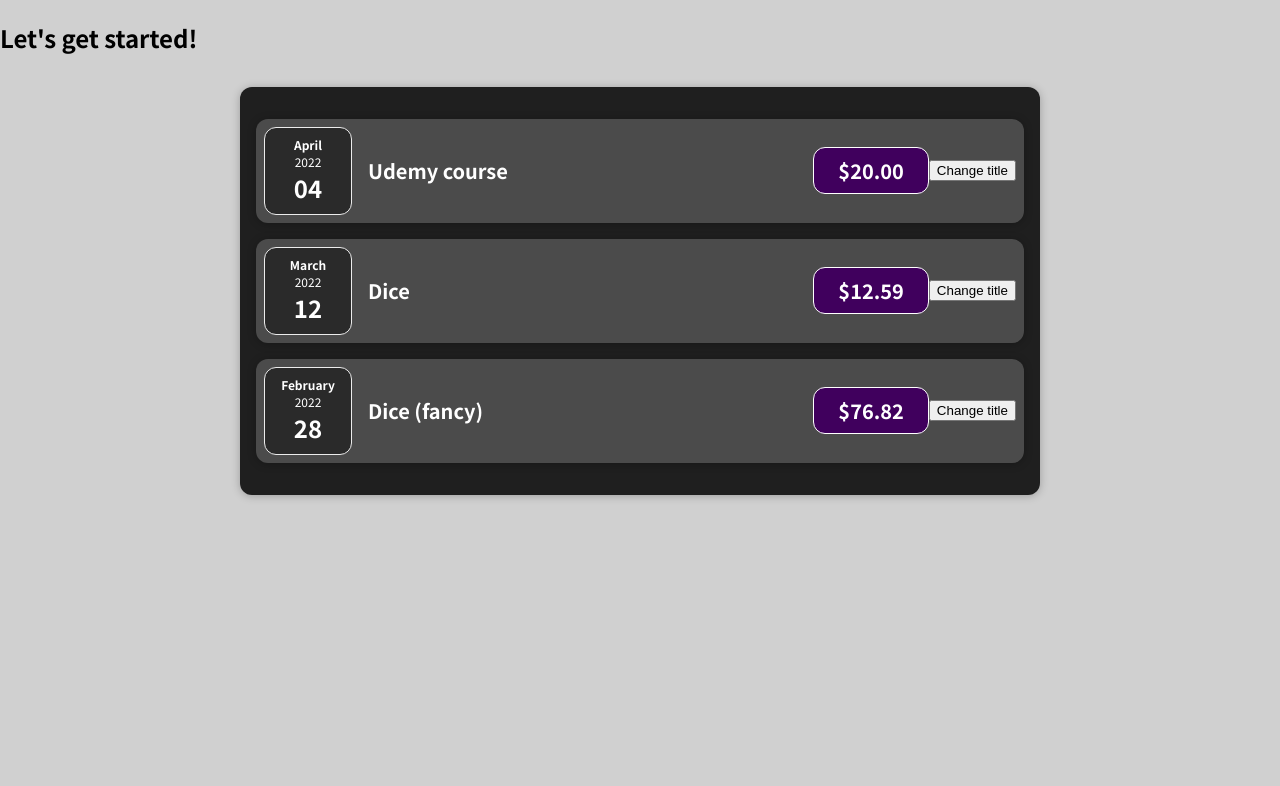
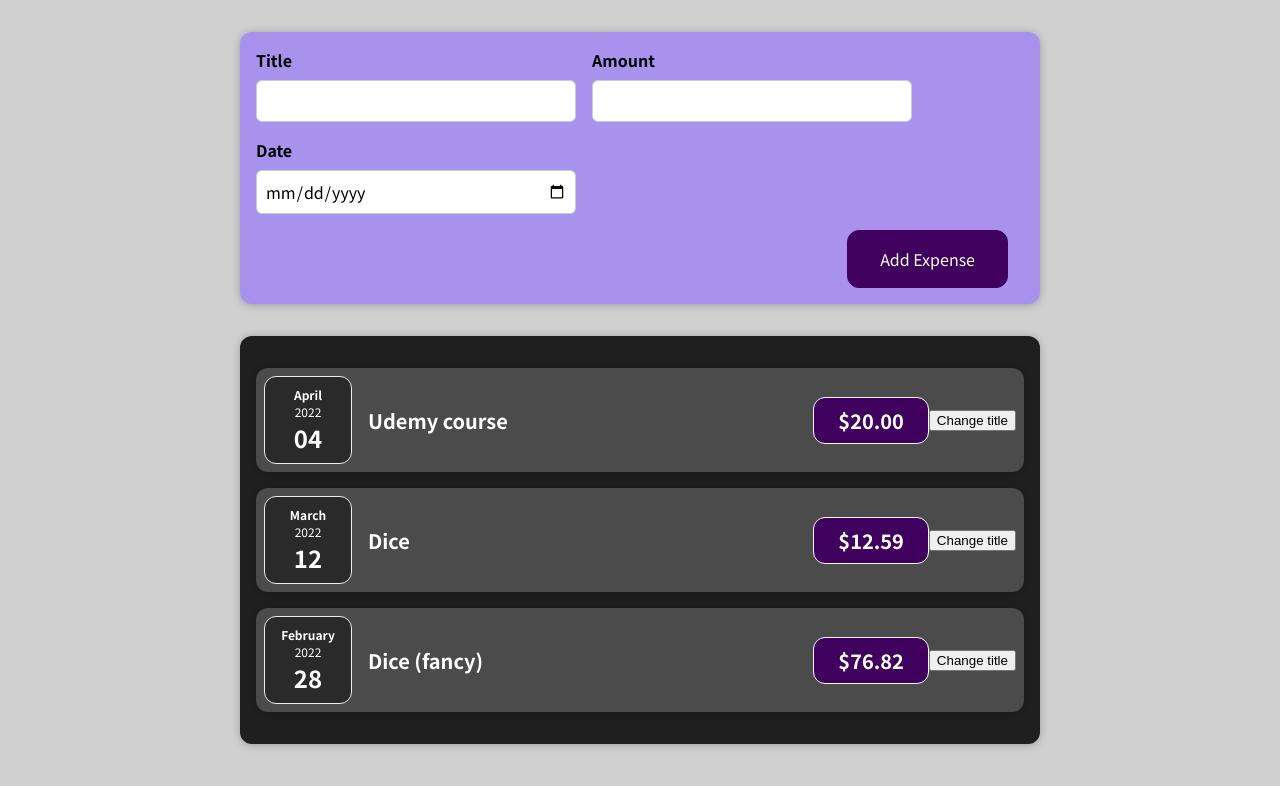
Before and after one commit to marina-cerame/react-complete-guide, a React (Create React App) app in the folder 01-starting-setup/: page / in a window 1280 px wide. Shown: the top 786 px of the page. Built offline with nearby package versions, Linux system fonts and the light colour scheme.

Commit message:
[52] Add form inputs
* Adds NewExpense component to house inputs
* Adds ExpenseForm component to manage inputs

```diff
--- a/01-starting-setup/src/App.js
+++ b/01-starting-setup/src/App.js
@@ -1,4 +1,5 @@
 import Expenses from './components/Expenses/Expenses';
+import NewExpense from './components/NewExpense/NewExpense';
 
 const App = () => {
   const expenses = [
@@ -9,7 +10,7 @@
 
   return (
     <div>
-      <h2>Let's get started!</h2>
+      <NewExpense />
       <Expenses items={expenses} />
     </div>
   );
--- /dev/null
+++ b/01-starting-setup/src/components/NewExpense/ExpenseForm.css
@@ -0,0 +1,26 @@
+.new-expense__controls {
+  display: flex;
+  flex-wrap: wrap;
+  gap: 1rem;
+  margin-bottom: 1rem;
+  text-align: left;
+}
+
+.new-expense__control label {
+  font-weight: bold;
+  margin-bottom: 0.5rem;
+  display: block;
+}
+
+.new-expense__control input {
+  font: inherit;
+  padding: 0.5rem;
+  border-radius: 6px;
+  border: 1px solid #ccc;
+  width: 20rem;
+  max-width: 100%;
+}
+
+.new-expense__actions {
+  text-align: right;
+}
--- /dev/null
+++ b/01-starting-setup/src/components/NewExpense/ExpenseForm.js
@@ -0,0 +1,27 @@
+import './ExpenseForm.css';
+
+const ExpenseForm = () => {
+  return (
+    <form>
+      <div className="new-expense__controls">
+        <div className="new-expense__control">
+          <label>Title</label>
+          <input type="text" />
+        </div>
+        <div className="new-expense__control">
+          <label>Amount</label>
+          <input type="number" min="0.01" step="0.01" />
+        </div>
+        <div className="new-expense__control">
+          <label>Date</label>
+          <input type="date" min="2019-01-01" max="2022-12-31" />
+        </div>
+      </div>
+      <div className="new-expense__actions">
+        <button type="submit">Add Expense</button>
+      </div>
+    </form>
+  );
+};
+
+export default ExpenseForm;
--- /dev/null
+++ b/01-starting-setup/src/components/NewExpense/NewExpense.css
@@ -0,0 +1,38 @@
+.new-expense {
+  background-color: #a892ee;
+  padding: 1rem;
+  margin: 2rem auto;
+  width: 50rem;
+  max-width: 95%;
+  border-radius: 12px;
+  text-align: center;
+  box-shadow: 0 1px 8px rgba(0, 0, 0, 0.25);
+}
+
+.new-expense button {
+  font: inherit;
+  cursor: pointer;
+  padding: 1rem 2rem;
+  border: 1px solid #40005d;
+  background-color: #40005d;
+  color: white;
+  border-radius: 12px;
+  margin-right: 1rem;
+}
+
+.new-expense button:hover,
+.new-expense button:active {
+  background-color: #510674;
+  border-color: #510674;
+}
+
+.new-expense button.alternative {
+  color: #220131;
+  border-color: transparent;
+  background-color: transparent;
+}
+
+.new-expense button.alternative:hover,
+.new-expense button.alternative:active {
+  background-color: #ddb3f8;
+}
--- /dev/null
+++ b/01-starting-setup/src/components/NewExpense/NewExpense.js
@@ -0,0 +1,12 @@
+import ExpenseForm from './ExpenseForm';
+import './NewExpense.css';
+
+const NewExpense = () => {
+  return (
+    <div className="new-expense">
+      <ExpenseForm />
+    </div>
+  );
+};
+
+export default NewExpense;
```
